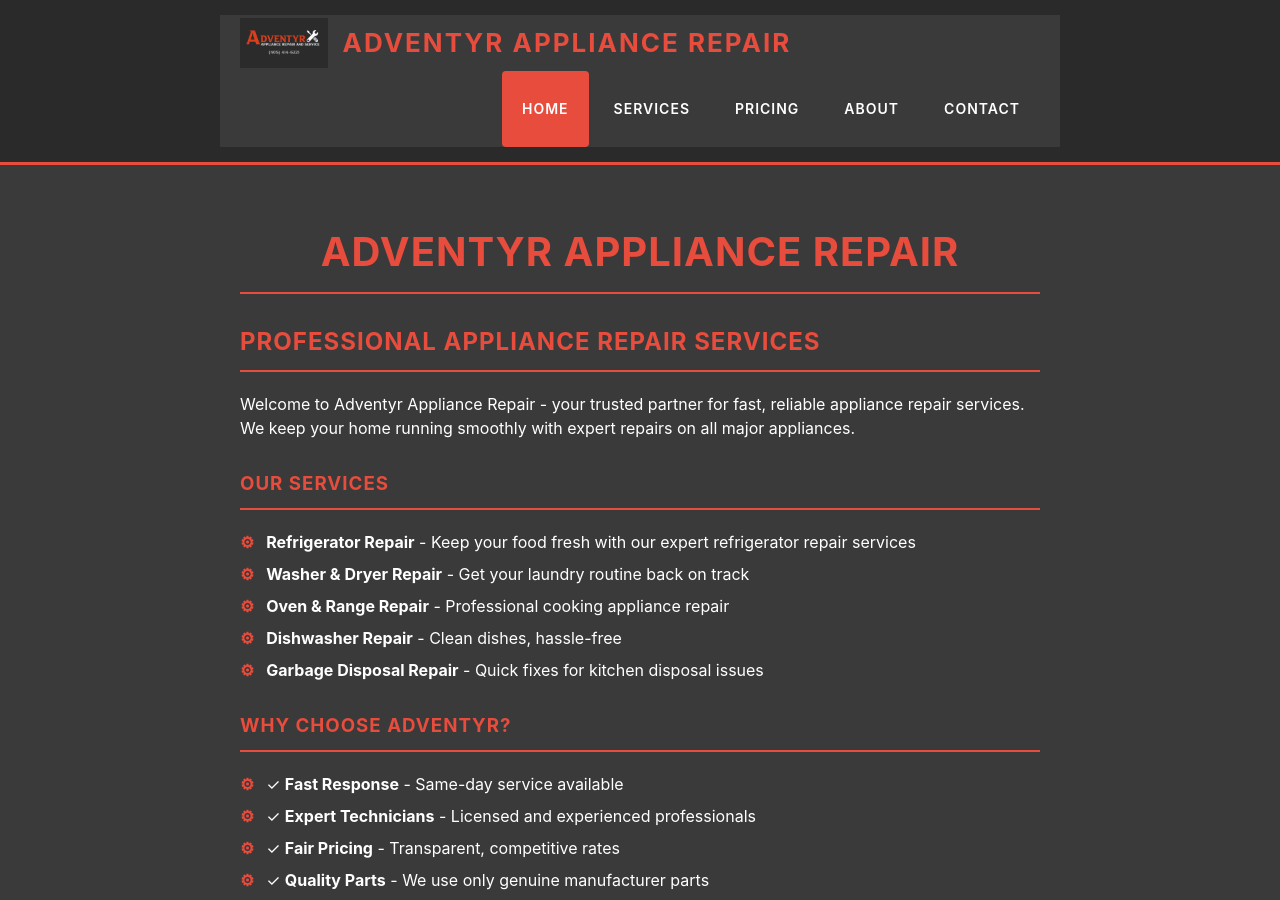
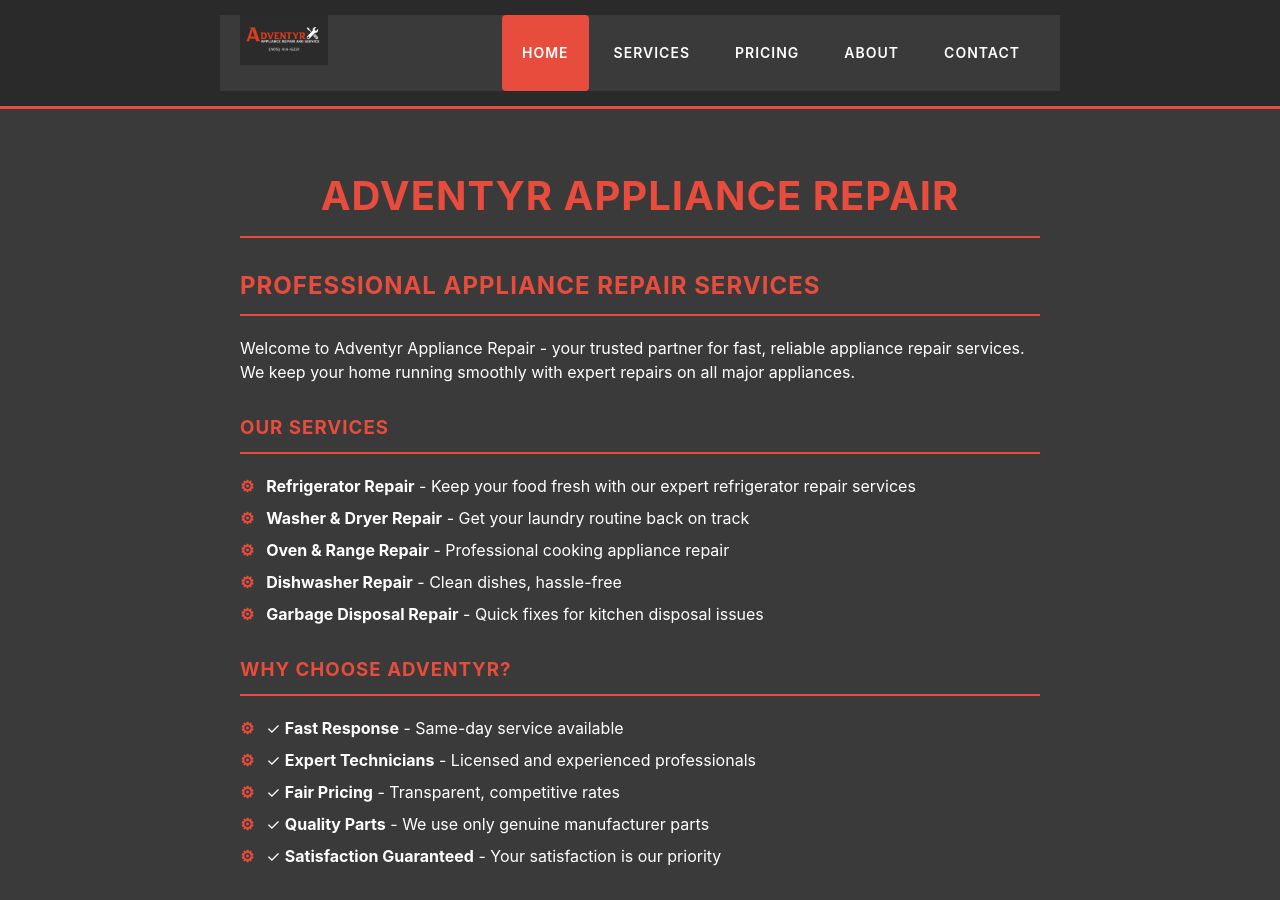
Before and after one commit to DefinitelyNotAnOrca/definitelynotanorca.github.io, a Jekyll site: the page built from index.md, in a window 1280 px wide and 900 px high. Built offline with Jekyll 4.4.1, drawn with Linux system fonts in a browser that asks for light colours.

Commit message:
Update header.html

```diff
--- a/_includes/header.html
+++ b/_includes/header.html
@@ -1,9 +1,6 @@
 <header class="site-header">
   <div class="wrapper">
-    <div class="site-branding">
       <img src="{{ '/assets/images/adventyrLogo.JPG' | relative_url }}" alt="Adventyr Logo" class="site-logo">
-      <a class="site-title" href="{{ '/' | relative_url }}">{{ site.title | escape }}</a>
-    </div>
 
     <nav class="site-nav">
       <input type="checkbox" id="nav-trigger" class="nav-trigger">
```
